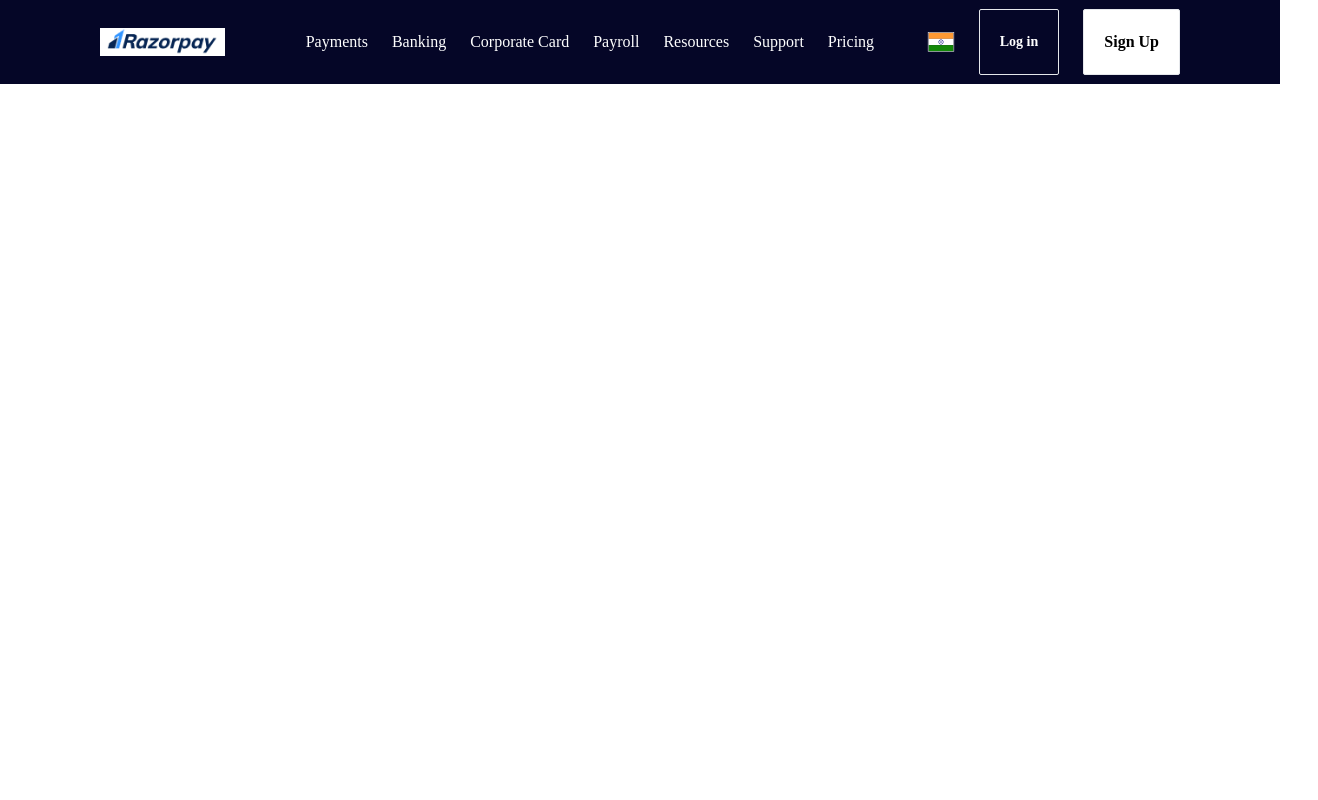
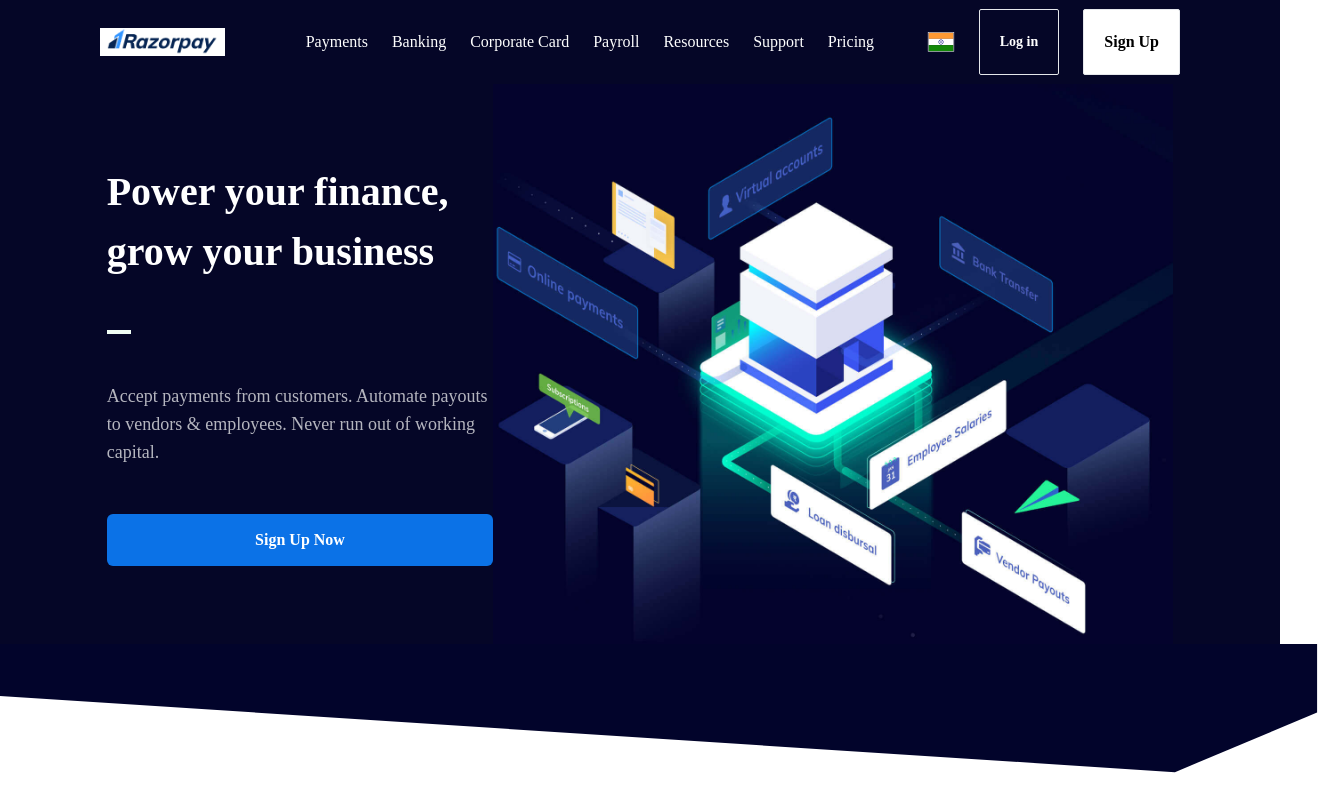
Before and after one commit to gandharvajha/Razorpay-Clone, a website built with Vite: page index.html in a window 1280 px wide. Shown: the whole page, 1318 px wide, since content can reach past the window. Built offline with nearby package versions, Linux system fonts and the light colour scheme.

Commit message:
Section Updated

```diff
--- a/index.html
+++ b/index.html
@@ -7,6 +7,8 @@
     <title>Razorpay</title>
 </head>
 <body>
+
+<!--Navbar-->
     <nav class="bg-[#050627]">
         <div class="relative w-[1080px] mx-auto flex items-center justify-between ">
             <!-- logo -->
@@ -57,5 +59,24 @@
         </div>
     </nav>
 
+<!--Hero Section-->
+<section class="relative bg-[#050627]">
+    <div class="w-10/12 max-w-[1080px] flex flex-row justify-between items-center mx-auto">
+        <!--Left Part-->
+        <div class="flex flex-col gap-4 space-y-8">
+            <h1 class="font-mullish font-bold text-[40px] leading-[1,2] text-white">Power your finance, grow your business</h1>
+            <div class="w-6 h-1 bg-green-50"></div>
+            <p class="font-mullish text-[18px] leading-7 text-white opacity-70">Accept payments from customers. Automate payouts to vendors & employees. Never run out of working capital.</p>
+            <button class="bg-[#0B72E7] text-white rounded-md font-mullish font-bold hover:bg-[#508bce] transition-all duration-200 py-[14px] px-[18px]">Sign Up Now</button>
+        </div>
+        <!--Right Part-->
+        <img src="img/hero-illustration.jpg" alt="" class="w-full max-w-[680px]">
+    </div>
+    <!--Shape part-->
+    <div class="w-[103%] absolute left-0 right-0">
+        <img src="./img/hero-shape.svg" alt="" class="w-full object-fill">
+    </div>
+</section>
+
 </body>
 </html>
```
Also changed, not shown: img/hero-illustration.jpg (added), img/hero-shape.svg (added).
